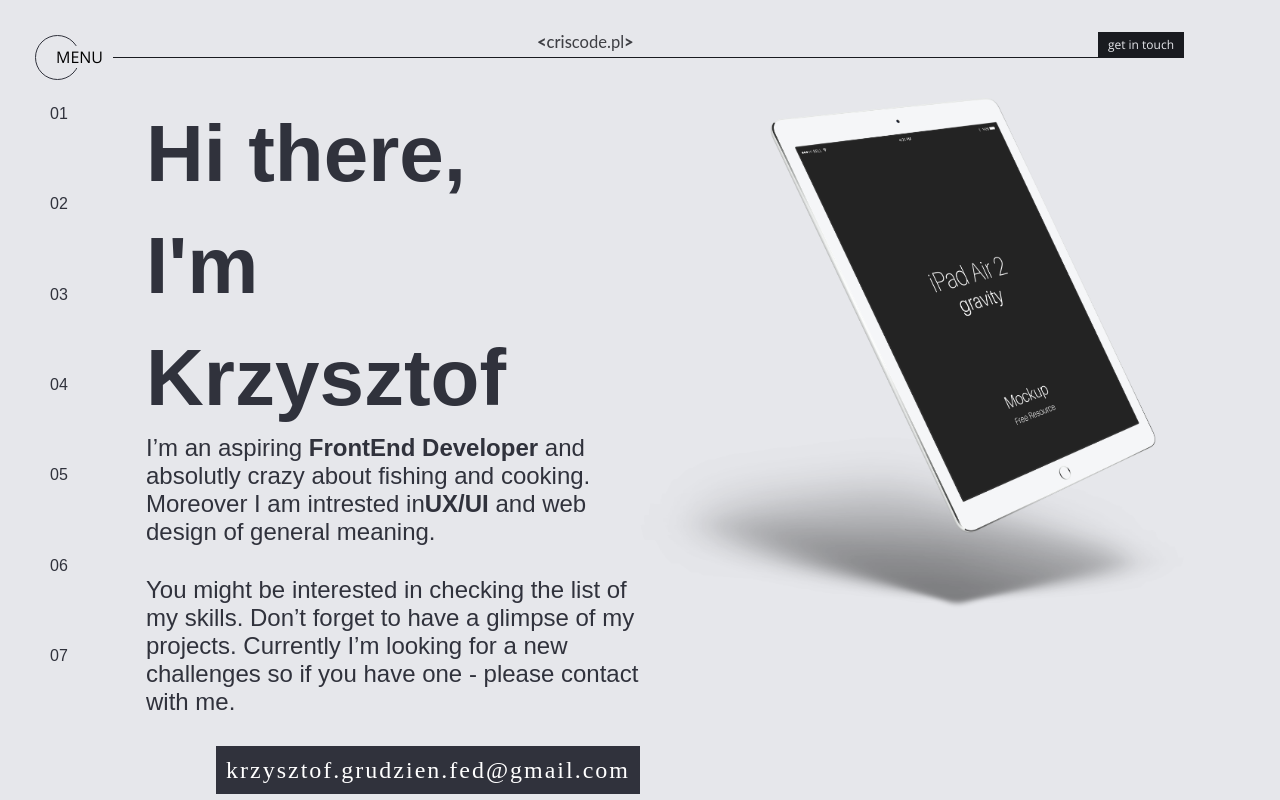
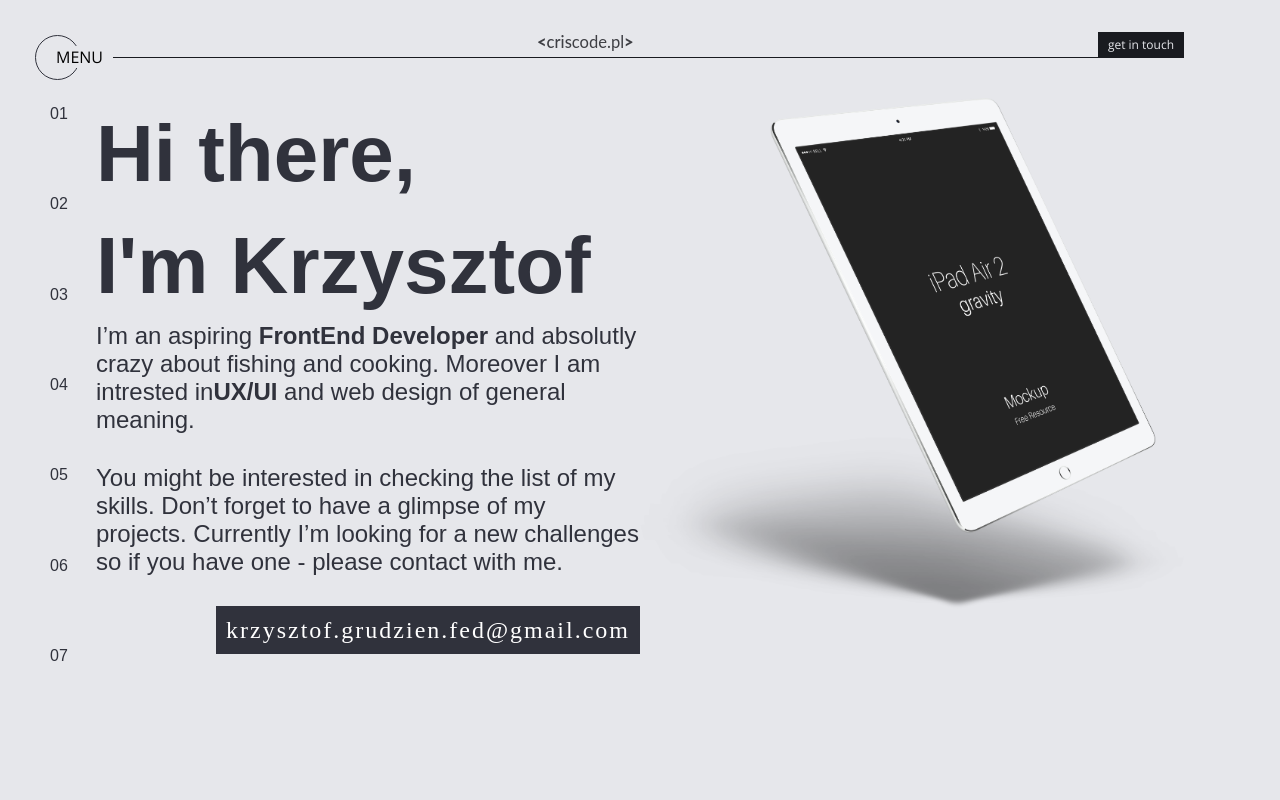
Before and after one commit to KrzysztofGrudzien/krzysztofgrudzien, a React (Create React App) app: page / in a window 1280 px wide. Shown: the top 800 px of the page. Built offline with nearby package versions, Linux system fonts and the light colour scheme; a web font is replaced by a local one.

Commit message:
fix(scss): remove padding-left

```diff
--- a/src/Sass/Components/Main.module.scss
+++ b/src/Sass/Components/Main.module.scss
@@ -6,12 +6,12 @@
     font-family: 'open-sans', sans-serif;
     font-size: 1.5rem;
     margin: 40px auto;
+    min-height: 100%;
     width: 85%;
 }
 
 .author {
     width: 50%;
-    padding-left: 50px;
 
     &__title {
         font-family: 'rift', sans-serif;
```
